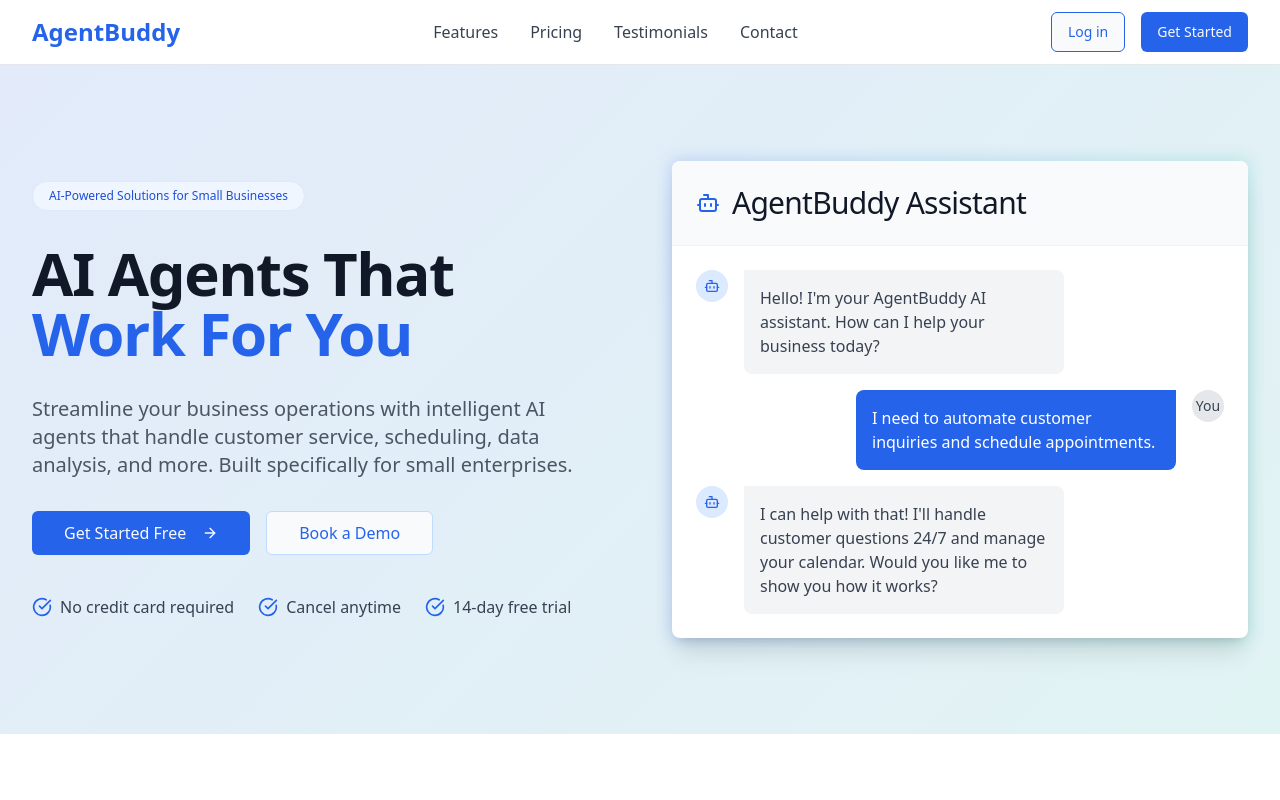
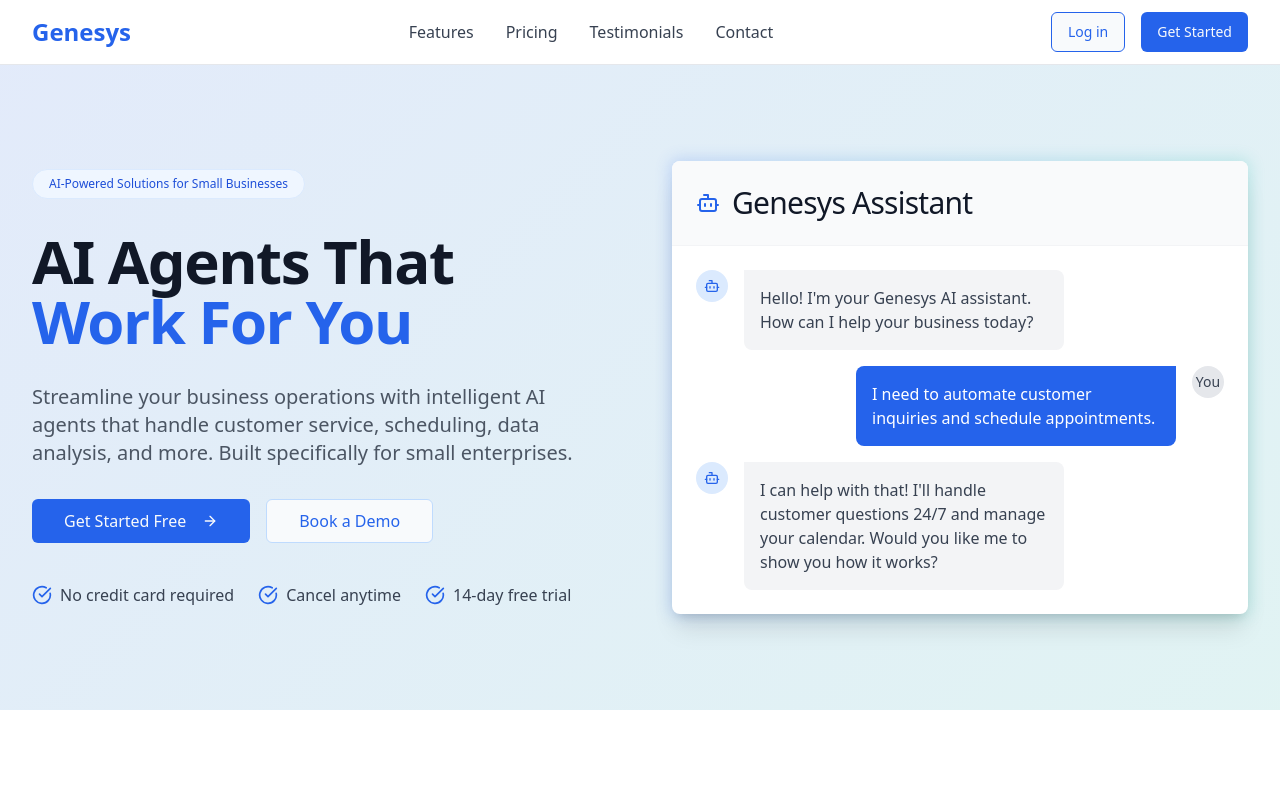
Before and after one commit to matthewsbuse/agent-buddy-shop, a React (Vite) app: page / in a window 1280 px wide. Shown: the top 800 px of the page. Built offline with nearby package versions, Linux system fonts and the light colour scheme.

Commit message:
Rename project to Genesys
Update project name to Genesys.

```diff
--- a/index.html
+++ b/index.html
@@ -1,19 +1,20 @@
+
 <!DOCTYPE html>
 <html lang="en">
   <head>
     <meta charset="UTF-8" />
     <meta name="viewport" content="width=device-width, initial-scale=1.0" />
-    <title>agent-buddy-shop</title>
-    <meta name="description" content="Lovable Generated Project" />
-    <meta name="author" content="Lovable" />
+    <title>Genesys - AI Solutions for Small Businesses</title>
+    <meta name="description" content="Empower your small business with Genesys AI agents that automate tasks and enhance customer experiences." />
+    <meta name="author" content="Genesys" />
 
-    <meta property="og:title" content="agent-buddy-shop" />
-    <meta property="og:description" content="Lovable Generated Project" />
+    <meta property="og:title" content="Genesys - AI Solutions for Small Businesses" />
+    <meta property="og:description" content="Empower your small business with Genesys AI agents that automate tasks and enhance customer experiences." />
     <meta property="og:type" content="website" />
     <meta property="og:image" content="https://lovable.dev/opengraph-image-p98pqg.png" />
 
     <meta name="twitter:card" content="summary_large_image" />
-    <meta name="twitter:site" content="@lovable_dev" />
+    <meta name="twitter:site" content="@genesys_ai" />
     <meta name="twitter:image" content="https://lovable.dev/opengraph-image-p98pqg.png" />
   </head>
 
--- a/src/components/Footer.tsx
+++ b/src/components/Footer.tsx
@@ -19,7 +19,7 @@ const Footer = () => {
           <div className="lg:col-span-2">
             <div className="mb-4">
               <a href="/" className="text-white font-bold text-2xl">
-                AgentBuddy
+                Genesys
               </a>
             </div>
             <p className="text-gray-400 mb-6 max-w-md">
@@ -67,9 +67,9 @@ const Footer = () => {
             <h3 className="text-lg font-semibold mb-4">Contact Us</h3>
             <ul className="space-y-3">
               <li>
-                <a href="mailto:info@agentbuddy.com" className="text-gray-400 hover:text-white transition-colors flex items-center">
+                <a href="mailto:info@genesys.com" className="text-gray-400 hover:text-white transition-colors flex items-center">
                   <Mail className="h-5 w-5 mr-2" />
-                  info@agentbuddy.com
+                  info@genesys.com
                 </a>
               </li>
               <li>
@@ -92,7 +92,7 @@ const Footer = () => {
           <div className="flex flex-col md:flex-row justify-between items-center">
             <div className="mb-4 md:mb-0 text-center md:text-left">
               <p className="text-gray-500">
-                &copy; {currentYear} AgentBuddy. All rights reserved.
+                &copy; {currentYear} Genesys. All rights reserved.
               </p>
             </div>
             <div className="flex flex-wrap justify-center gap-4">
--- a/src/components/Hero.tsx
+++ b/src/components/Hero.tsx
@@ -51,7 +51,7 @@ const Hero = () => {
             <div className="relative bg-white rounded-lg shadow-xl overflow-hidden card-glow">
               <div className="bg-gray-50 p-6 flex items-center border-b border-gray-100">
                 <Bot className="h-6 w-6 text-blue-600 mr-3" />
-                <h3 className="font-medium text-gray-900">AgentBuddy Assistant</h3>
+                <h3 className="font-medium text-gray-900">Genesys Assistant</h3>
               </div>
               <div className="p-6 space-y-4">
                 <div className="flex items-start gap-4">
@@ -59,7 +59,7 @@ const Hero = () => {
                     <Bot className="h-4 w-4 text-blue-600" />
                   </div>
                   <div className="bg-gray-100 rounded-lg rounded-tl-none p-4 max-w-xs">
-                    <p className="text-gray-700">Hello! I'm your AgentBuddy AI assistant. How can I help your business today?</p>
+                    <p className="text-gray-700">Hello! I'm your Genesys AI assistant. How can I help your business today?</p>
                   </div>
                 </div>
 
--- a/src/components/Navbar.tsx
+++ b/src/components/Navbar.tsx
@@ -16,7 +16,7 @@ const Navbar = () => {
         <div className="flex justify-between items-center h-16">
           <div className="flex items-center">
             <a href="/" className="flex items-center">
-              <span className="text-blue-600 font-bold text-xl md:text-2xl">AgentBuddy</span>
+              <span className="text-blue-600 font-bold text-xl md:text-2xl">Genesys</span>
             </a>
           </div>
 
```
